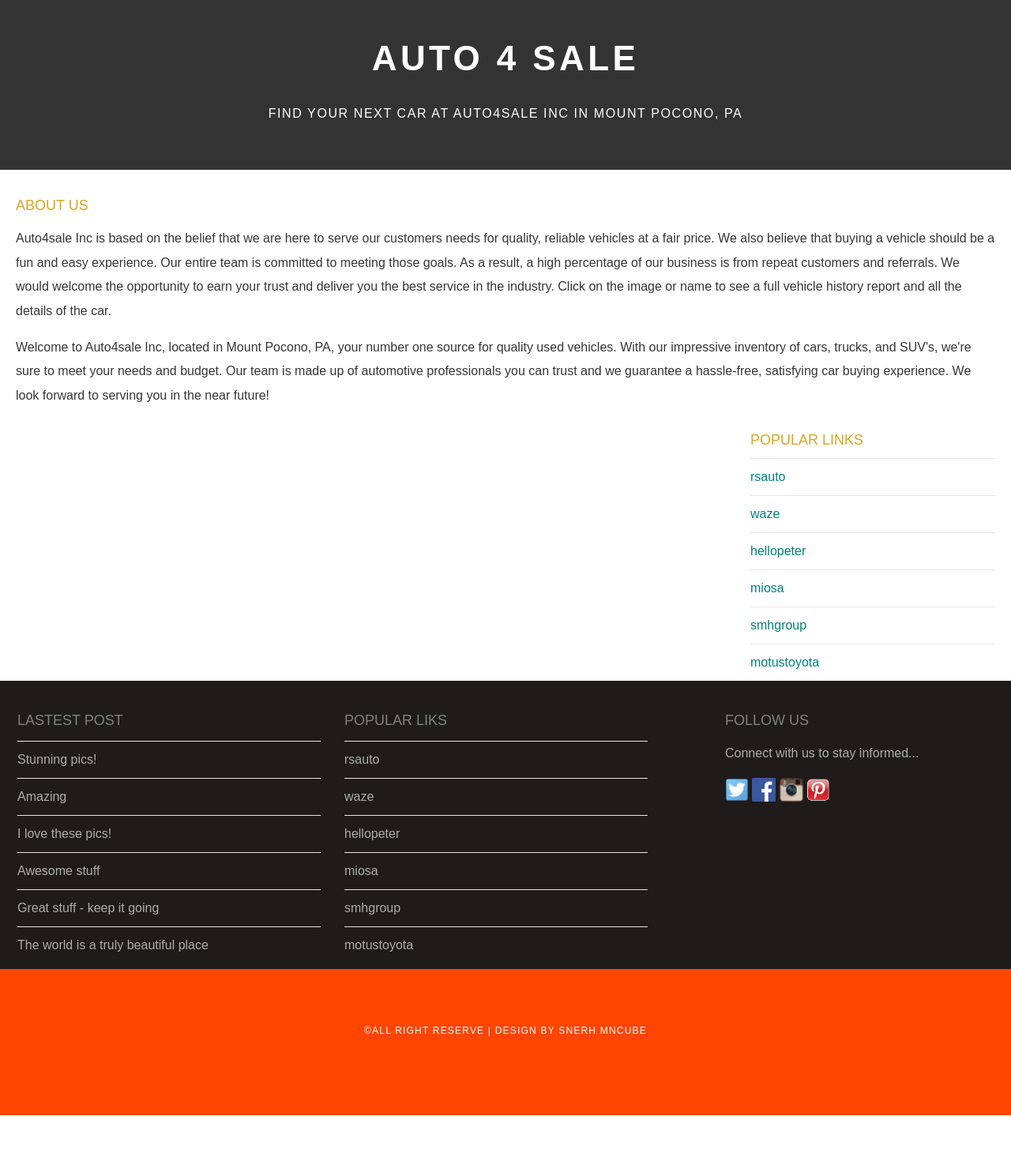
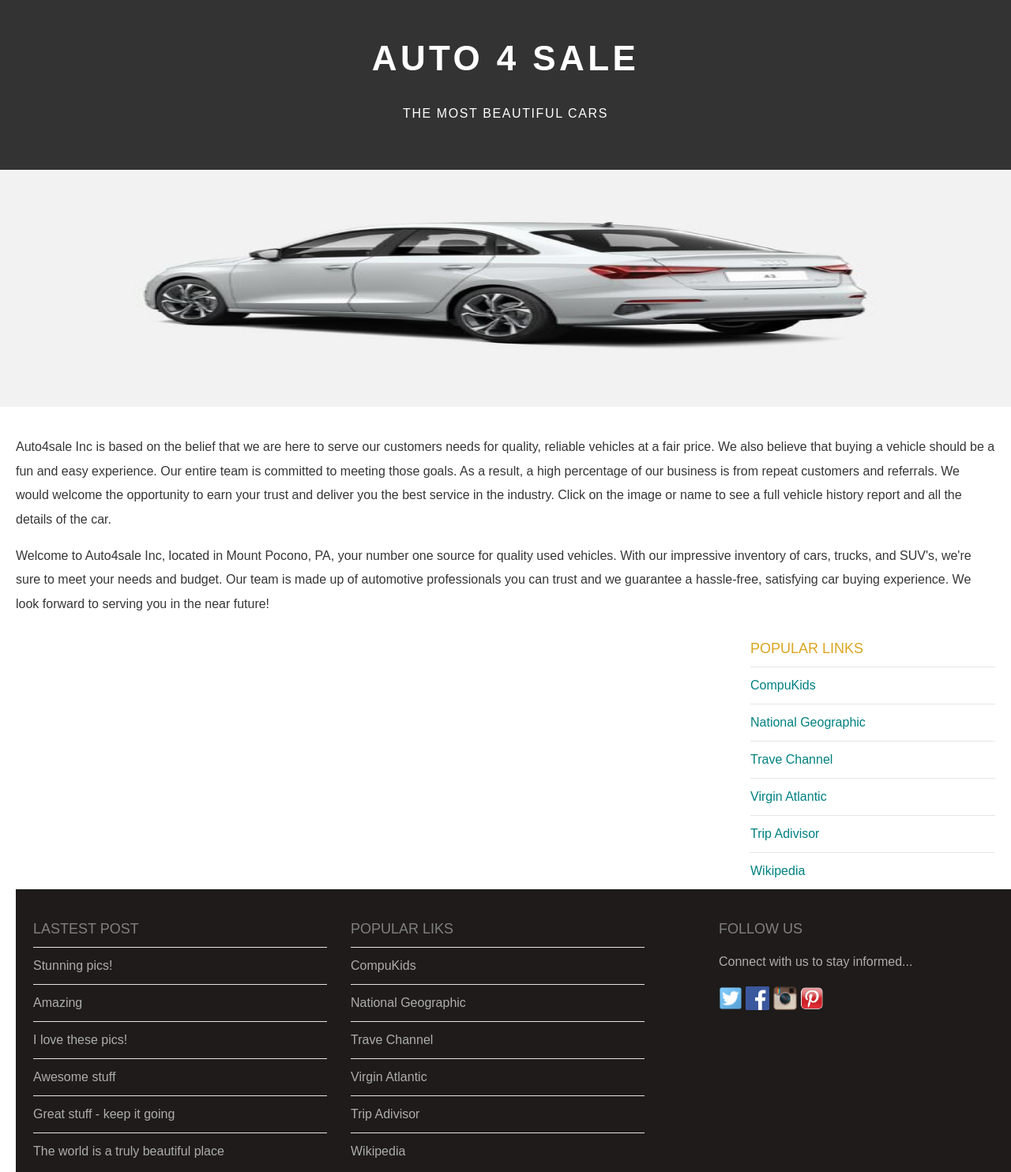
Before and after one commit to nxumalothuthuka1-ITvarsity/Module-6-Assessment-2-, a plain HTML site: page index.html in a window 1280 px wide. Shown: the part 140-1624 px from the top of the page at 79% size. Before the commit the page ends 1552 px from the top, so only its background shows below. Drawn offline with Linux system fonts and the light colour scheme.

Commit message:
submit-module-6-assessment-2-

```diff
--- a/index.html
+++ b/index.html
@@ -1,16 +1,14 @@
-
-
-            <!DOCTYPE html>
+    <!DOCTYPE html>
 <html>
   <head>
-    <title> AUTO4SALE</title>
+    <title> AUTO 4 SALE</title>
      <link rel="stylesheet" href="style.css"/>
     </head>
     <body>
      <div id="menu">
         <ul>
          <li><a href="index.html">HOME</a></li>
-         <li><a href="#">CAR FOR SALE</a></li>
+         <li><a href="carforsale.html">CAR FOR SALE</a></li>
          <li><a href="gallery.html">GALLERY</a></li>
          <li><a href="contact.html">CONTACT</a></li>
          </ul>
@@ -18,24 +16,28 @@
 
         <div id="header">
         <h1>AUTO 4 SALE</h1>
-        <p>FIND YOUR NEXT CAR AT AUTO4SALE INC IN MOUNT POCONO, PA</p>
+        <p>THE MOST BEAUTIFUL CARS </p>
         </div>
+        <div id="banner">
+        <img src="images/Audi%203.jpg" classic=size 50%/>
 
+        </div>
         <div id="page">
-        <h2>About us</h2>
-        <p>Auto4sale Inc is based on the belief that we are here to serve our customers needs for quality, reliable vehicles at a fair price. We also believe that buying a vehicle should be a fun and easy experience. Our entire team is committed to meeting those goals. As a result, a high percentage of our business is from repeat customers and referrals. We would welcome the opportunity to earn your trust and deliver you the best service in the industry. Click on the image or name to see a full vehicle history report and all the details of the car.</p>
+        <div id="content">
+             <p>Auto4sale Inc is based on the belief that we are here to serve our customers needs for quality, reliable vehicles at a fair price. We also believe that buying a vehicle should be a fun and easy experience. Our entire team is committed to meeting those goals. As a result, a high percentage of our business is from repeat customers and referrals. We would welcome the opportunity to earn your trust and deliver you the best service in the industry. Click on the image or name to see a full vehicle history report and all the details of the car.</p>
         <p> Welcome to Auto4sale Inc, located in Mount Pocono, PA, your number one source for quality used vehicles. With our impressive inventory of cars, trucks, and SUV's, we're sure to meet your needs and budget. Our team is made up of automotive professionals you can trust and we guarantee a hassle-free, satisfying car buying experience. We look forward to serving you in the near future!</p>
-        <div id="sidebar">
+
+                </div>
+            <div id="sidebar">
         <h2>Popular Links</h2>
           <ul class="styled">
-            <li><a href="http://www.rsautolink.co.za">rsauto</a></li>
-          <li><a href="http://www.waze.com/">waze</a></li>
-          <li><a href="http://www.hellopeter.com/">hellopeter</a></li>
-          <li><a href="http://www.miosa.co.za">miosa</a></li>
-          <li><a href="http://www.smhgroup.com">smhgroup</a></li>
-          <li><a href="https://motustoyota.co.za">motustoyota</a></li>
+          <li><a href="http://www.compukids.me">CompuKids</a></li>
+          <li><a href="http://www.nationalgeographic.com/">National Geographic</a></li>
+          <li><a href="http://www.travelchannel.com/">Trave Channel</a></li>
+          <li><a href="http://www.virgin-atlantic.com/us/en.html">Virgin Atlantic</a></li>
+          <li><a href="http://www.tripadvisor.com">Trip Adivisor</a></li>
+          <li><a href="https://en.wikipedia.org/wiki/Main_Page">Wikipedia</a></li>
           </ul>
-        </div>
         </div>
         <div id="footer">
         <div id="box1">
@@ -52,12 +54,12 @@
         <div id="box2">
         <h2>Popular Liks</h2>
         <ul class="styled">
-            <li><a href="http://www.rsautolink.co.za">rsauto</a></li>
-          <li><a href="http://www.waze.com/">waze</a></li>
-          <li><a href="http://www.hellopeter.com/">hellopeter</a></li>
-          <li><a href="http://www.miosa.co.za">miosa</a></li>
-          <li><a href="http://www.smhgroup.com">smhgroup</a></li>
-          <li><a href="https://motustoyota.co.za">motustoyota</a></li>
+          <li><a href="http://www.compukids.me">CompuKids</a></li>
+          <li><a href="http://www.nationalgeographic.com/">National Geographic</a></li>
+          <li><a href="http://www.travelchannel.com/">Trave Channel</a></li>
+          <li><a href="http://www.virgin-atlantic.com/us/en.html">Virgin Atlantic</a></li>
+          <li><a href="http://www.tripadvisor.com">Trip Adivisor</a></li>
+          <li><a href="https://en.wikipedia.org/wiki/Main_Page">Wikipedia</a></li>
            </ul>
            </div>
         <div id="box3">
```
Also changed, not shown: carforsale.html (+7 -7 lines).
